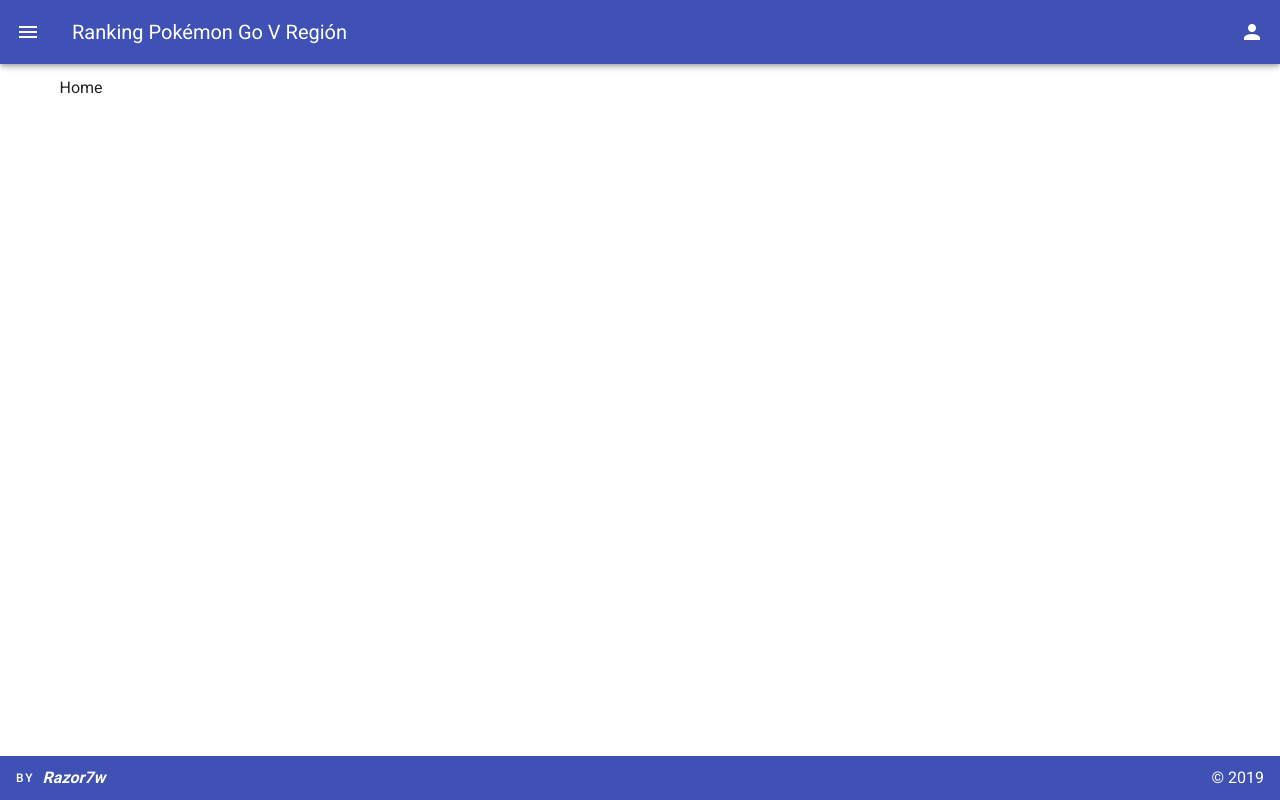
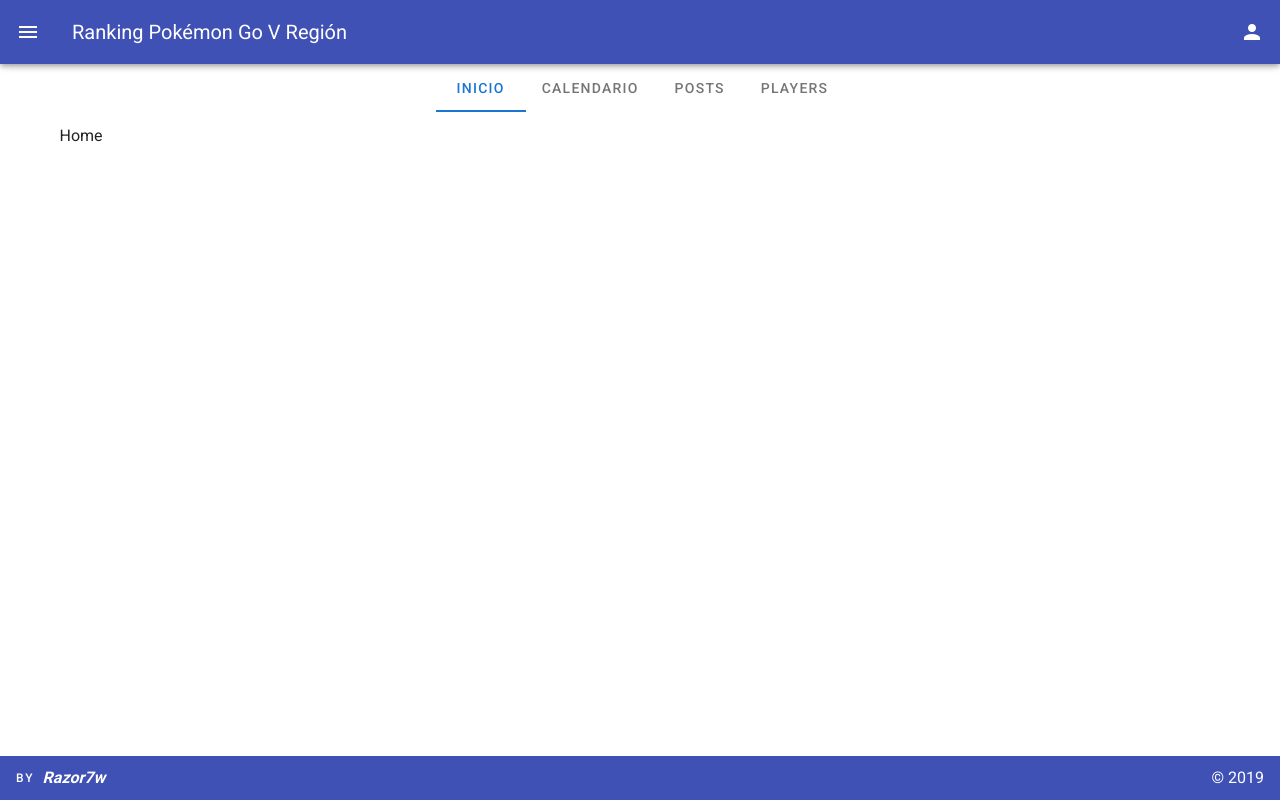
Before and after one commit to Razor7w/Rankpgta, a Vue app: page / in a window 1280 px wide. Built offline with nearby package versions, Linux system fonts and the light colour scheme.

Commit message:
Feat: - Se agregan las tabs principales.

```diff
--- a/src/App.vue
+++ b/src/App.vue
@@ -6,6 +6,14 @@
     <SubDrawerLeft/>
     <!-- Content -->
     <v-content>
+      <v-tabs
+        centered
+      >
+        <v-tab>Inicio</v-tab>
+        <v-tab>Calendario</v-tab>
+        <v-tab>Posts</v-tab>
+        <v-tab>Players</v-tab>
+      </v-tabs>
       <v-container>
         <router-view :key="$route.fullPath"/>
       </v-container>
```
